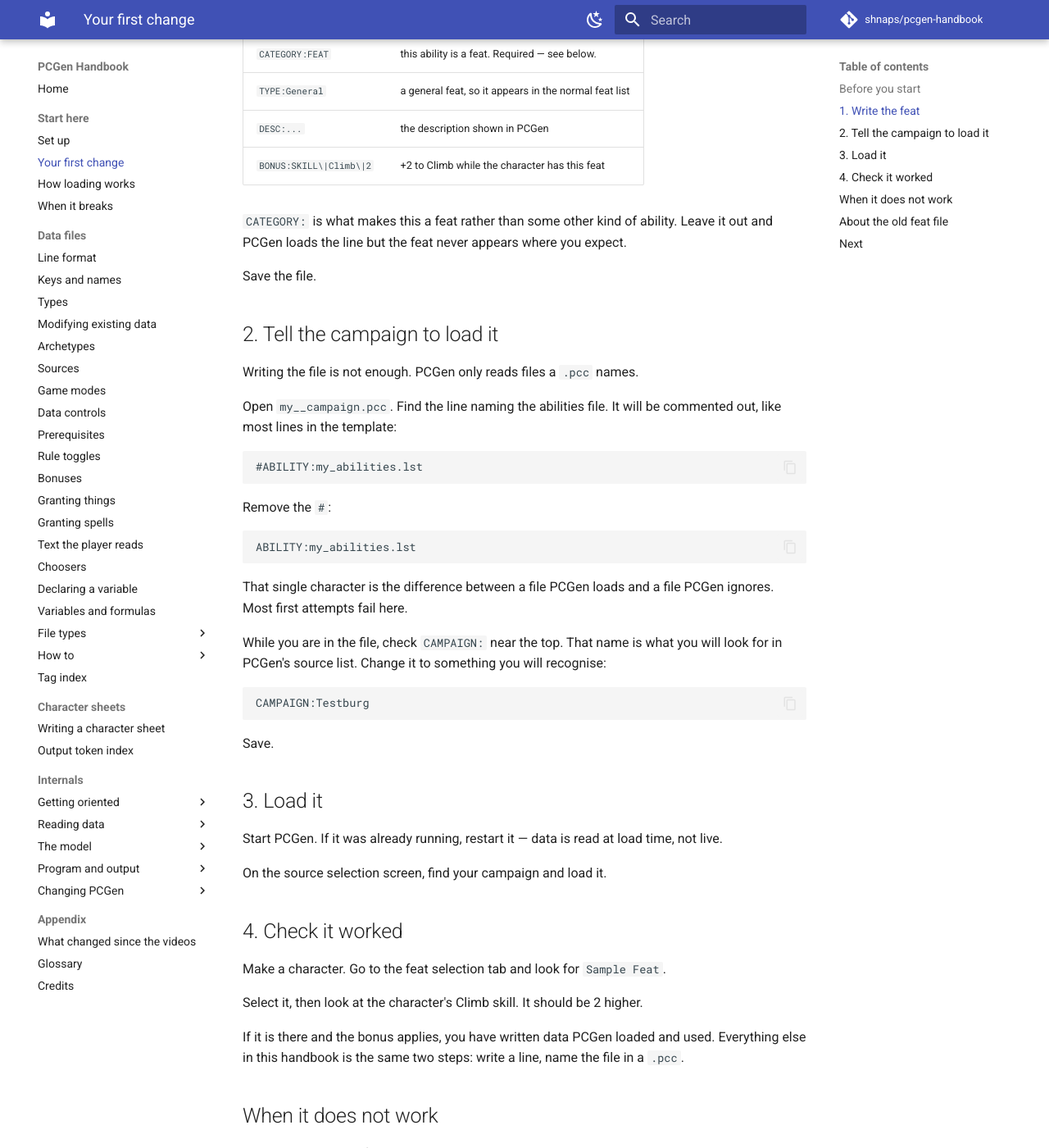
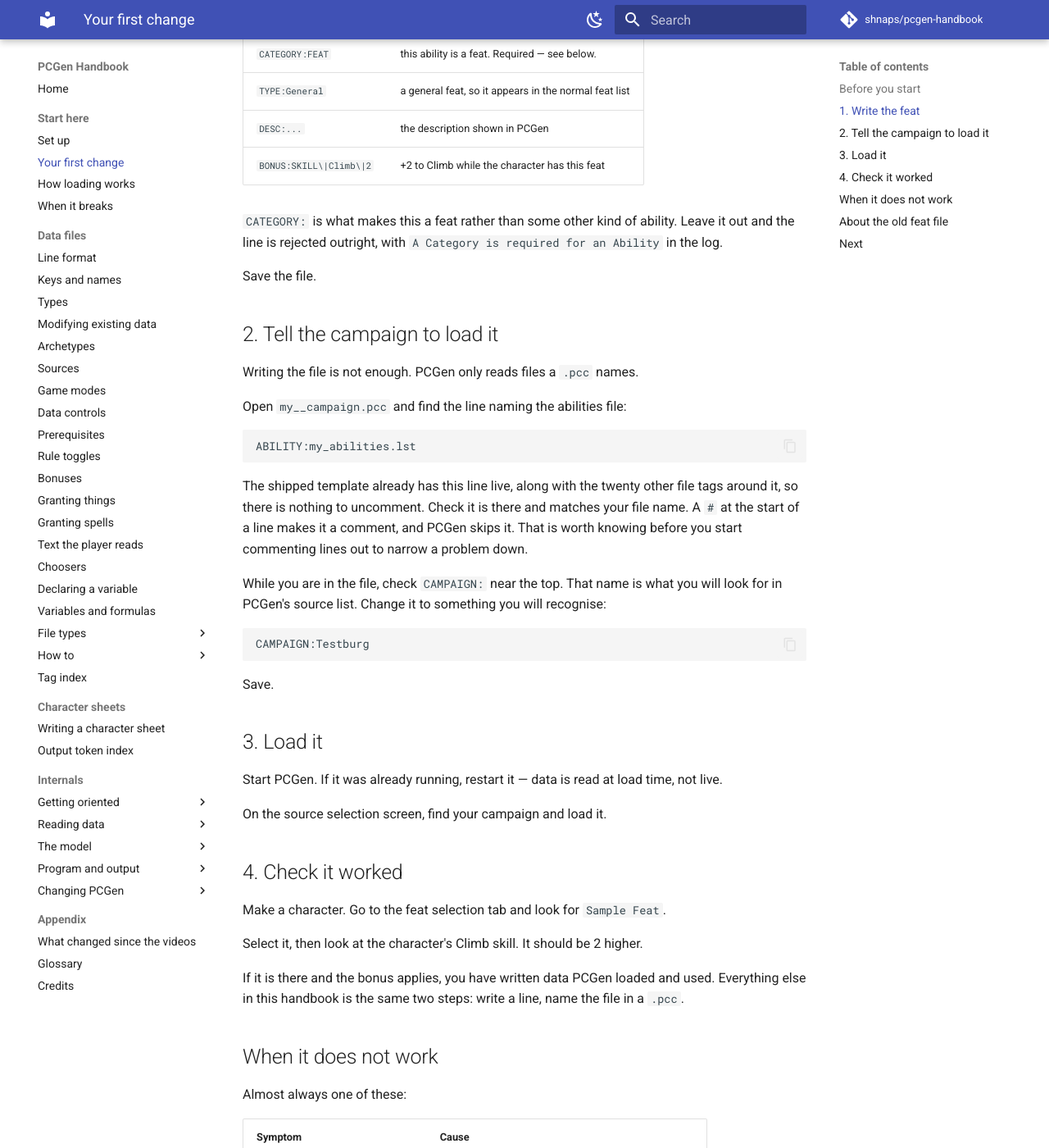
Before and after one commit to shnaps/pcgen-handbook, an MkDocs documentation site: the page built from docs/start/first-change.md, in a window 1280 px wide and 1400 px high, scrolled down 973 px. Shown: the whole window at 82% size. Built offline with MkDocs 1.6.1 and Material for MkDocs 9.7.7, drawn with Linux system fonts in a browser that asks for light colours; comment, search, counter and statistics services are not loaded; some of the changed text lies outside the part shown.

Commit message:
Fix eight errors in the start section, never audited until now
These five pages were written on 2026-08-21 and had never been checked against
the source. They are the first pages a newcomer reads.

first-change.md told the reader to uncomment the ABILITY: line in the shipped
template. That line is live, along with the twenty other file tags around it,
so the instruction sends a beginner looking for a problem that is not there.
The claim that a missing CATEGORY: loads quietly was also wrong - the line is
rejected with "A Category is required for an Ability".

how-loading-works.md used FEAT: in its example PCC and explained it as the way
to name a feats file. That token is in plugin/lsttokens/deprecated/, no shipped
.pcc uses it, and the previous page tells readers not to.

when-it-breaks.md gave the log levels as LST_ERROR, LST_WARNING and LST_INFO.
Those are the Java constant names; the log writes LSTERROR, LSTWARN, LSTINFO,
so searching for the documented spelling finds nothing. Added the Illegal Token
message, which is what a misspelt tag actually produces.

The newest release is 7.00.001 from February 2026, not February 2023. The tag
index row claimed 706 tags as 693 current plus 23 deprecated, which does not
add up, and the formula system was described as two modules behind MODIFY when
only one of the two engines drives MODIFY.

Co-Authored-By: Claude Opus 5 (1M context) <noreply@anthropic.com>

````diff
--- a/docs/start/first-change.md
+++ b/docs/start/first-change.md
@@ -47,7 +47,8 @@ Reading it left to right:
 | `BONUS:SKILL\|Climb\|2` | +2 to Climb while the character has this feat |
 
 `CATEGORY:` is what makes this a feat rather than some other kind of ability. Leave it
-out and PCGen loads the line but the feat never appears where you expect.
+out and the line is rejected outright, with `A Category is required for an Ability` in
+the log.
 
 Save the file.
 
@@ -55,14 +56,7 @@ Save the file.
 
 Writing the file is not enough. PCGen only reads files a `.pcc` names.
 
-Open `my__campaign.pcc`. Find the line naming the abilities file. It will be commented
-out, like most lines in the template:
-
-```
-#ABILITY:my_abilities.lst
-```
-
-Remove the `#`:
+Open `my__campaign.pcc` and find the line naming the abilities file:
 
 ```
 ABILITY:my_abilities.lst
@@ -70,8 +64,10 @@ ABILITY:my_abilities.lst
 
 <!-- src: code/src/java/plugin/lsttokens/campaign/AbilityToken.java -->
 
-That single character is the difference between a file PCGen loads and a file PCGen
-ignores. Most first attempts fail here.
+The shipped template already has this line live, along with the twenty other file tags
+around it, so there is nothing to uncomment. Check it is there and matches your file
+name. A `#` at the start of a line makes it a comment, and PCGen skips it. That is worth
+knowing before you start commenting lines out to narrow a problem down.
 
 While you are in the file, check `CAMPAIGN:` near the top. That name is what you will
 look for in PCGen's source list. Change it to something you will recognise:
@@ -106,8 +102,8 @@ Almost always one of these:
 | Symptom | Cause |
 |---|---|
 | Campaign not in the source list | PCGen did not find the `.pcc`, or rejected it |
-| Campaign loads, feat missing | The `ABILITY:` line is still commented out |
-| Campaign loads, feat still missing | `CATEGORY:FEAT` is missing from the line |
+| Campaign loads, feat missing | The `ABILITY:` line does not name your file |
+| Campaign loads, feat still missing | `CATEGORY:FEAT` is missing, so the line was rejected |
 | Error on load | A tag name is wrong, or fields are separated by spaces |
 | Feat appears, no bonus | `BONUS:` typo — check the `\|` characters |
 
@@ -119,8 +115,9 @@ at a time.
 
 ## About the old feat file
 
-Older tutorials, and the template files PCGen still ships, put feats in `my_feats.lst`
-and load them with `FEAT:` in the PCC. That still works, and PCGen will still load it.
+Older tutorials put feats in `my_feats.lst` and load them with `FEAT:` in the PCC. That
+still works, and PCGen will still load it. The shipped template does not do this — it
+names `my_feats.lst` with `ABILITY:`, and no `.pcc` in `data/` uses `FEAT:` at all.
 
 It is deprecated. PCGen's own message when it sees the tag says to use `ABILITY:` and
 put `CATEGORY:` entries in the data file instead. Its own test data does exactly that
````
Also changed, not shown: docs/index.md (+4 -4 lines), docs/start/how-loading-works.md (+5 -4 lines), docs/start/setup.md (+3 -3 lines), docs/start/when-it-breaks.md (+15 -9 lines).
